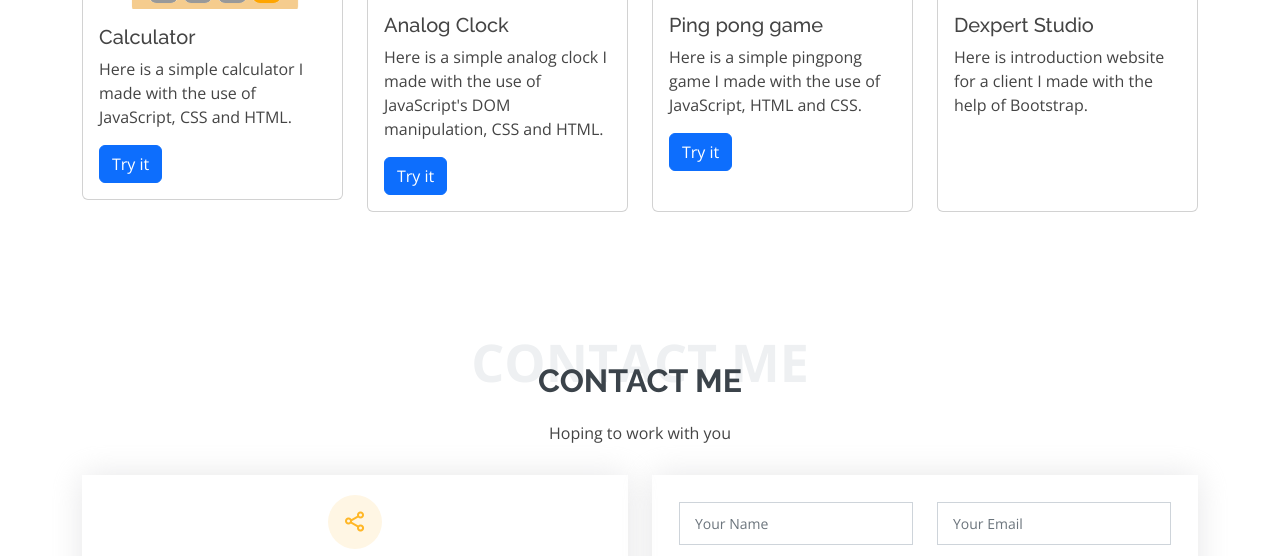
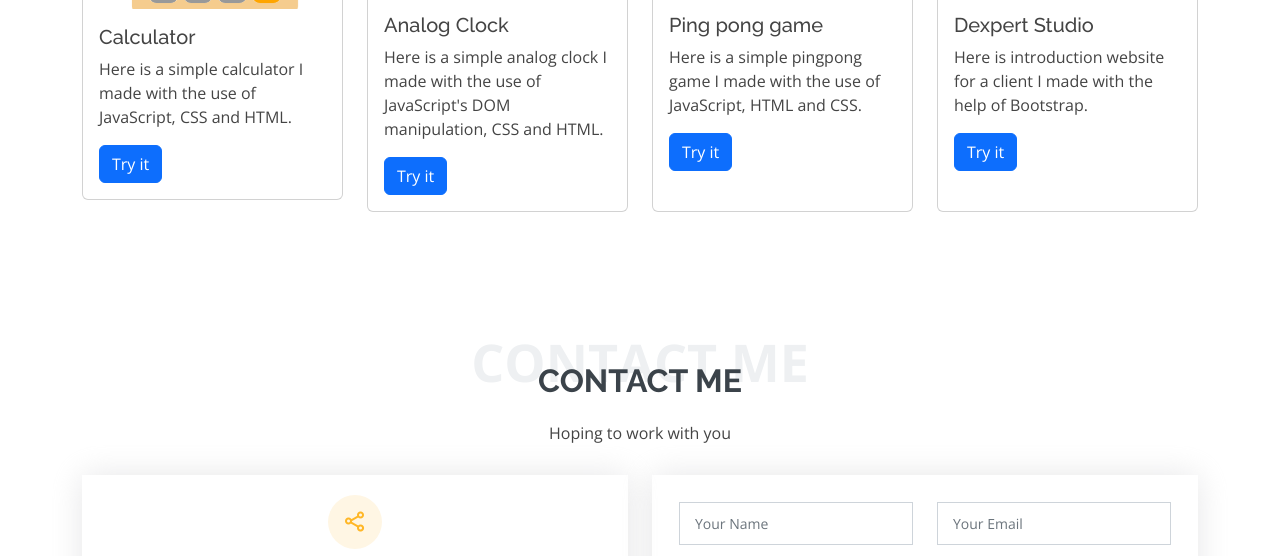
Before and after one commit to AnimeshA867/AnimeshA867.github.io, a website: page index.html in a window 1280 px wide. Shown: the part 4121-4677 px from the top of the page. Drawn offline with nearby package versions, Linux system fonts and the light colour scheme.

Commit message:
Update index.html

```diff
--- a/index.html
+++ b/index.html
@@ -371,7 +371,7 @@
         <div class="card-body">
           <h5 class="card-title">Dexpert Studio</h5>
           <p class="card-text">Here is introduction website for a client I made with the help of Bootstrap.</p>
-          <!-- <a href="#" class="btn btn-primary">Try it</a> -->
+          <a href="https://dexpertstudio.netlify.app/" class="btn btn-primary">Try it</a>
         </div>
       </div>
 
```
